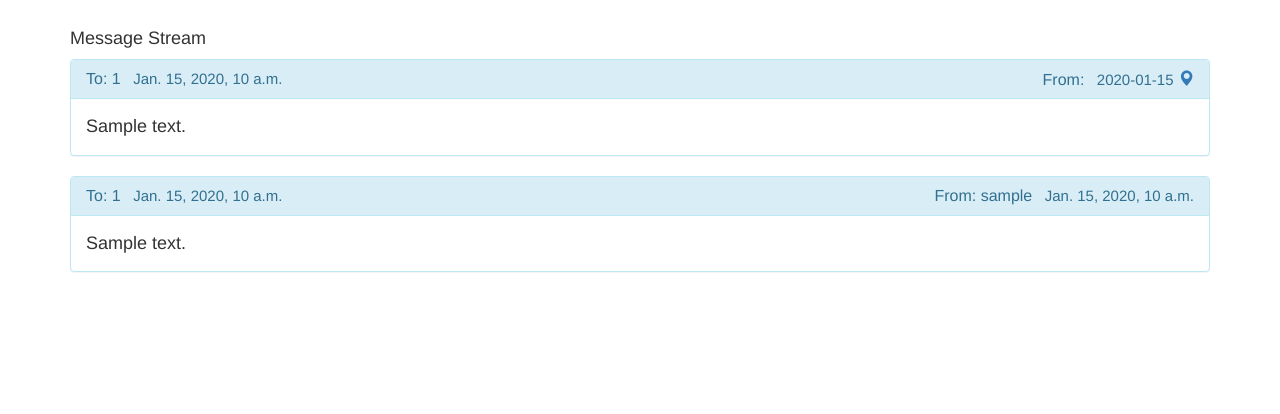
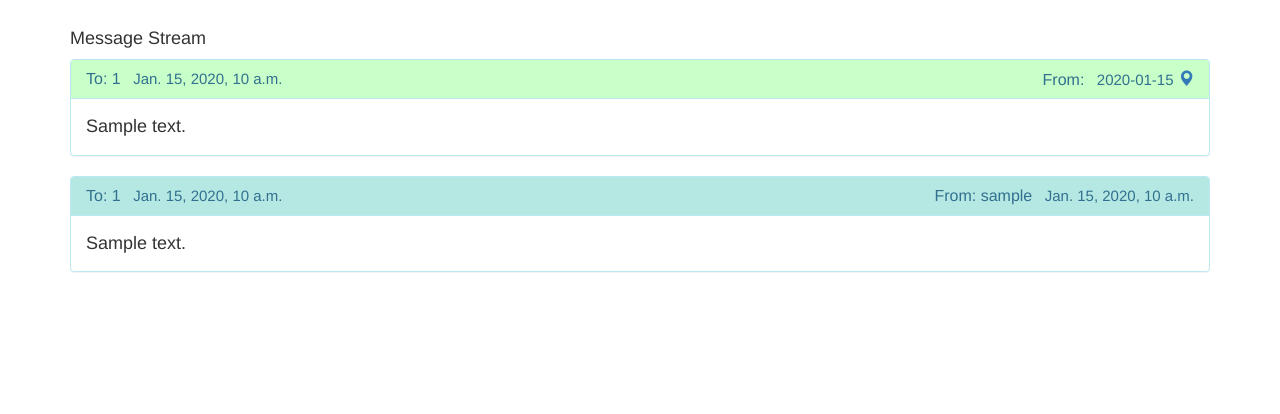
Before and after one commit to johngrantuk/myCommServer, a Django app: page / in a window 1280 px wide. Shown: the part 51-465 px from the top of the page. Run offline with Django 3.2, Linux system fonts and the light colour scheme; tables that the repository leaves empty hold one stand-in row (values such as "Sample post"); some libraries are stand-ins or nearby versions.

Commit message:
Sorting message formatting issues.

```diff
--- a/myCommServer/static/body.css
+++ b/myCommServer/static/body.css
@@ -18,7 +18,12 @@ body {
   font-size: 18px;
 }
 
-.location {
-  font-size: 15px;
-  padding-top: 12px;
+.myCommDevice > .panel-heading {
+    background-image: none;
+    background-color: #C9FFC8;
 }
+
+.server > .panel-heading {
+    background-image: none;
+    background-color: #B6E8E3;
+}
--- a/myCommServer/templates/messages.html
+++ b/myCommServer/templates/messages.html
@@ -5,7 +5,7 @@
   <h4>Message Stream</h4>
 
   {% for message in messages %}
-    <div class="panel panel-info">
+    <div class="panel panel-info {% if message.transmit_time %}myCommDevice{% else %}server{% endif %}">
       <div class="panel-heading">
         <h3 class="panel-title">
           <div class="panel-title pull-left">
```
